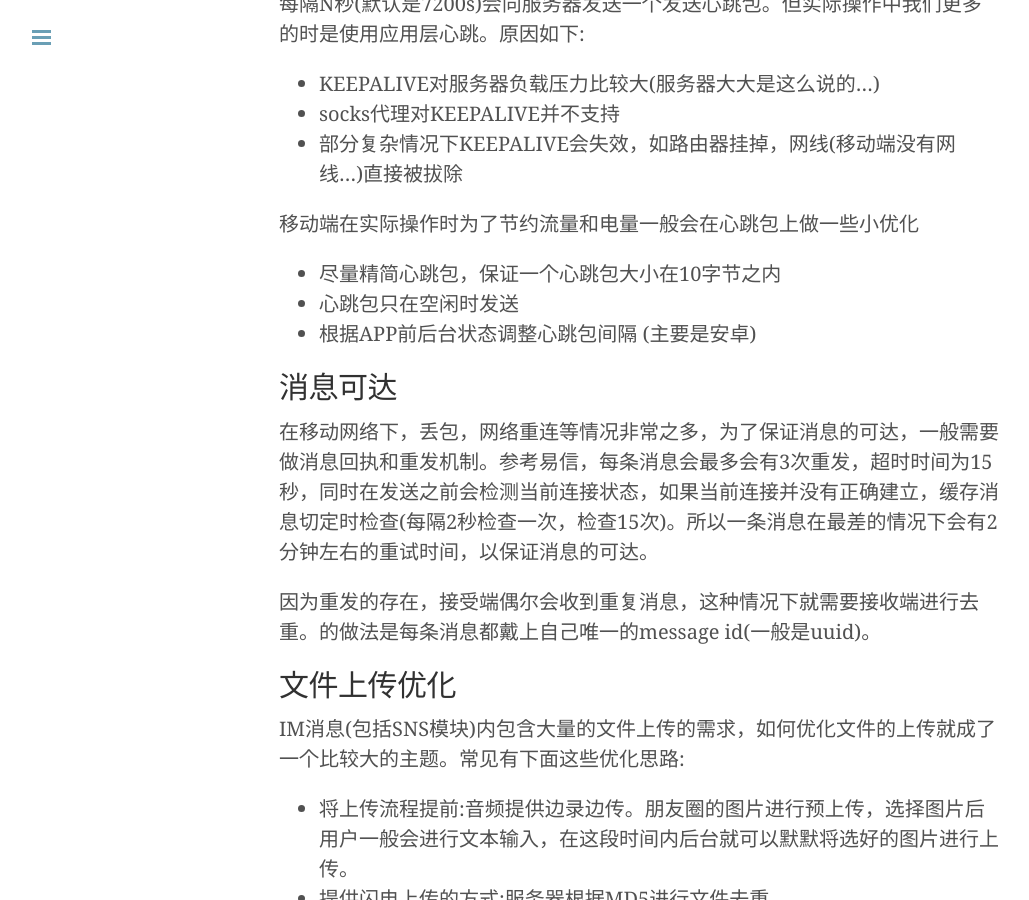
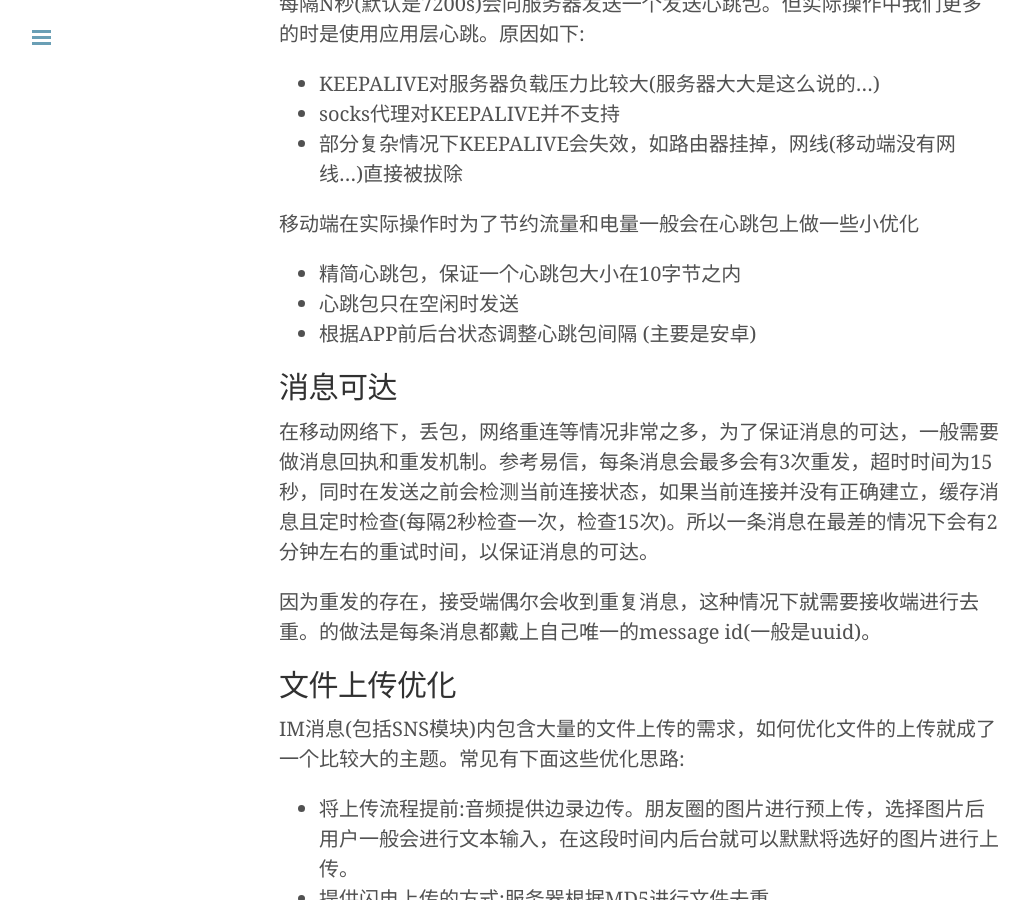
Before and after one commit to xiangwangfeng/xiangwangfeng.github.io, a Jekyll site: the page built from _posts/2015-05-20-移动IM开发那些事.md, in a window 1280 px wide and 900 px high, scrolled down 4376 px. Shown: the whole window, without its empty margins (1-1030 px from the left). Built offline with Jekyll 4.4.1, drawn with Linux system fonts in a browser that asks for light colours; some web fonts are replaced; Markdown is read by kramdown in place of the engine named in the settings.

Commit message:
Update 2015-05-20-移动IM开发那些事.md

```diff
--- a/_posts/2015-05-20-移动IM开发那些事.md
+++ b/_posts/2015-05-20-移动IM开发那些事.md
@@ -105,12 +105,12 @@ struct PackHeader
 
 移动端在实际操作时为了节约流量和电量一般会在心跳包上做一些小优化
 
-* 尽量精简心跳包，保证一个心跳包大小在10字节之内
+* 精简心跳包，保证一个心跳包大小在10字节之内
 * 心跳包只在空闲时发送
 * 根据APP前后台状态调整心跳包间隔 (主要是安卓)
 
 ##消息可达
-在移动网络下，丢包，网络重连等情况非常之多，为了保证消息的可达，一般需要做消息回执和重发机制。参考易信，每条消息会最多会有3次重发，超时时间为15秒，同时在发送之前会检测当前连接状态，如果当前连接并没有正确建立，缓存消息切定时检查(每隔2秒检查一次，检查15次)。所以一条消息在最差的情况下会有2分钟左右的重试时间，以保证消息的可达。
+在移动网络下，丢包，网络重连等情况非常之多，为了保证消息的可达，一般需要做消息回执和重发机制。参考易信，每条消息会最多会有3次重发，超时时间为15秒，同时在发送之前会检测当前连接状态，如果当前连接并没有正确建立，缓存消息且定时检查(每隔2秒检查一次，检查15次)。所以一条消息在最差的情况下会有2分钟左右的重试时间，以保证消息的可达。
 
 因为重发的存在，接受端偶尔会收到重复消息，这种情况下就需要接收端进行去重。的做法是每条消息都戴上自己唯一的message id(一般是uuid)。
 ##文件上传优化
```
